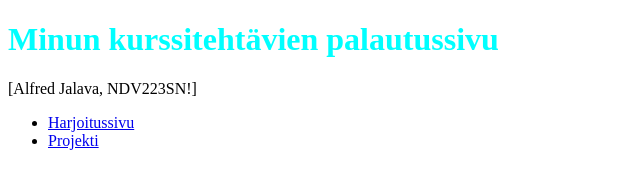
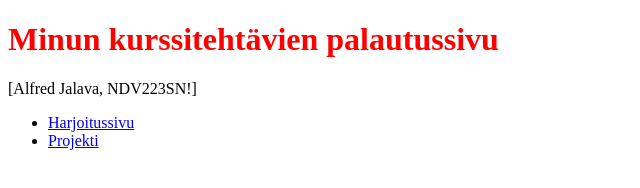
Before and after one commit to vllik/vllik.github.io, a plain HTML site: page index.html in a window 1280 px wide. Shown: the whole page, without its empty margins (0-640 px from the left). Drawn offline with Linux system fonts and the light colour scheme.

Commit message:
Update style.css

```diff
--- a/style.css
+++ b/style.css
@@ -4,5 +4,5 @@ Width: 100%;
 }
 
 h1 {
-color: cyan
+color: red
 }
```
